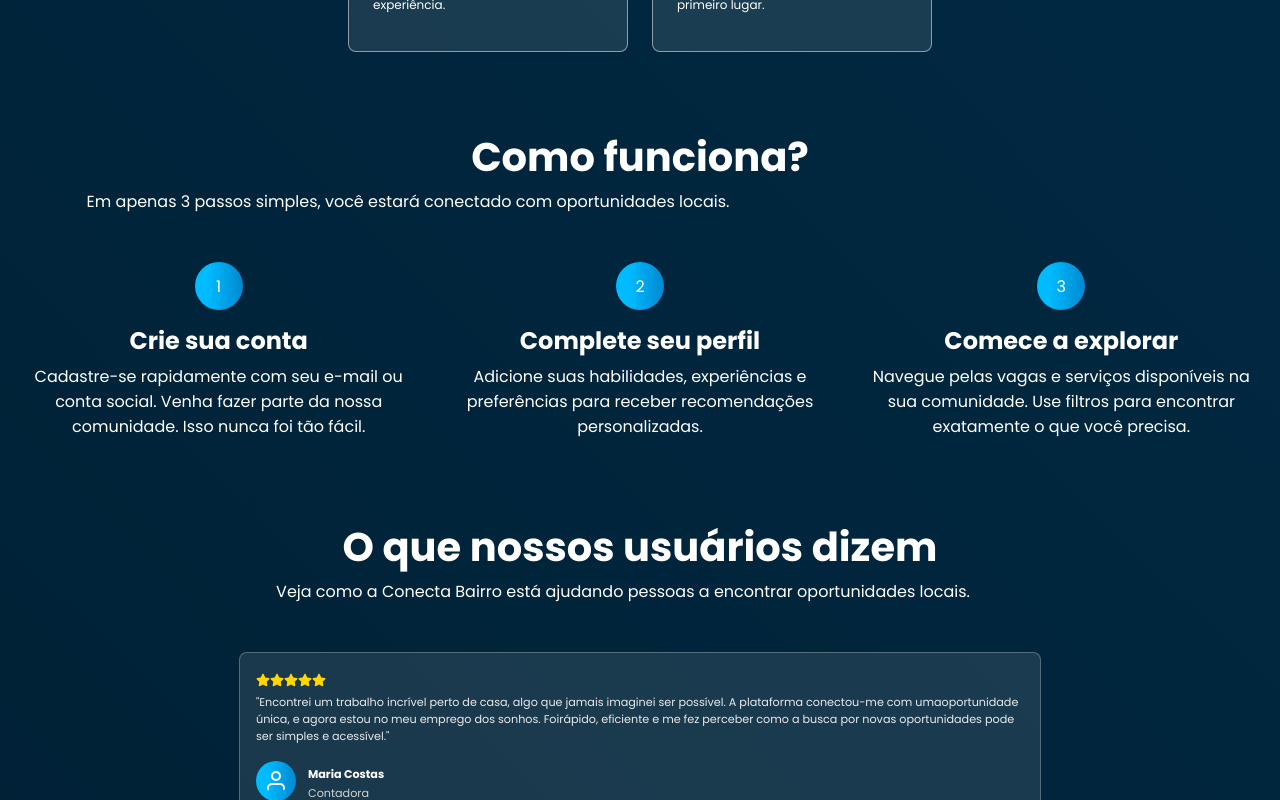
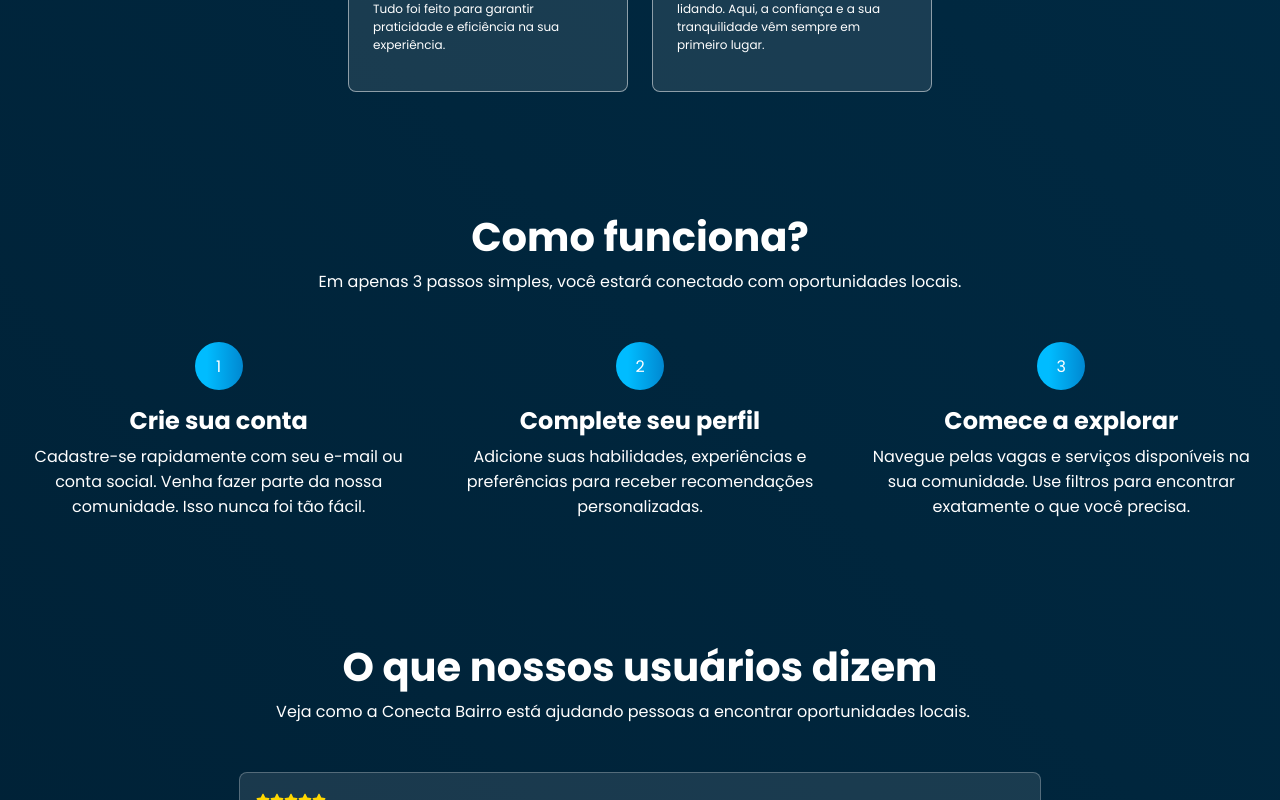
Before and after one commit to mickeiasdev/ConectaBairro, a React (Vite) app: page / in a window 1280 px wide. Shown: the part 1680-2480 px from the top of the page. Built offline with nearby package versions, Linux system fonts and the light colour scheme.

Commit message:
feat: update LandingPage styles for improved layout and adjust Tutorial component alignment

```diff
--- a/src/styles/landingpage/LandingPage.module.css
+++ b/src/styles/landingpage/LandingPage.module.css
@@ -4,7 +4,7 @@
   color: var(--white);
   display: flex;
   flex-direction: column;
-  gap: 5rem;
+  gap: 7.5rem;
   align-items: center;
   justify-content: center;
   padding: 0 1.5rem;
--- a/src/styles/landingpage/Tutorial.module.css
+++ b/src/styles/landingpage/Tutorial.module.css
@@ -1,6 +1,7 @@
 .tutorial {
   display: flex;
   flex-direction: column;
+  align-items: center;
   justify-content: center;
   width: 100%;
 }
```
